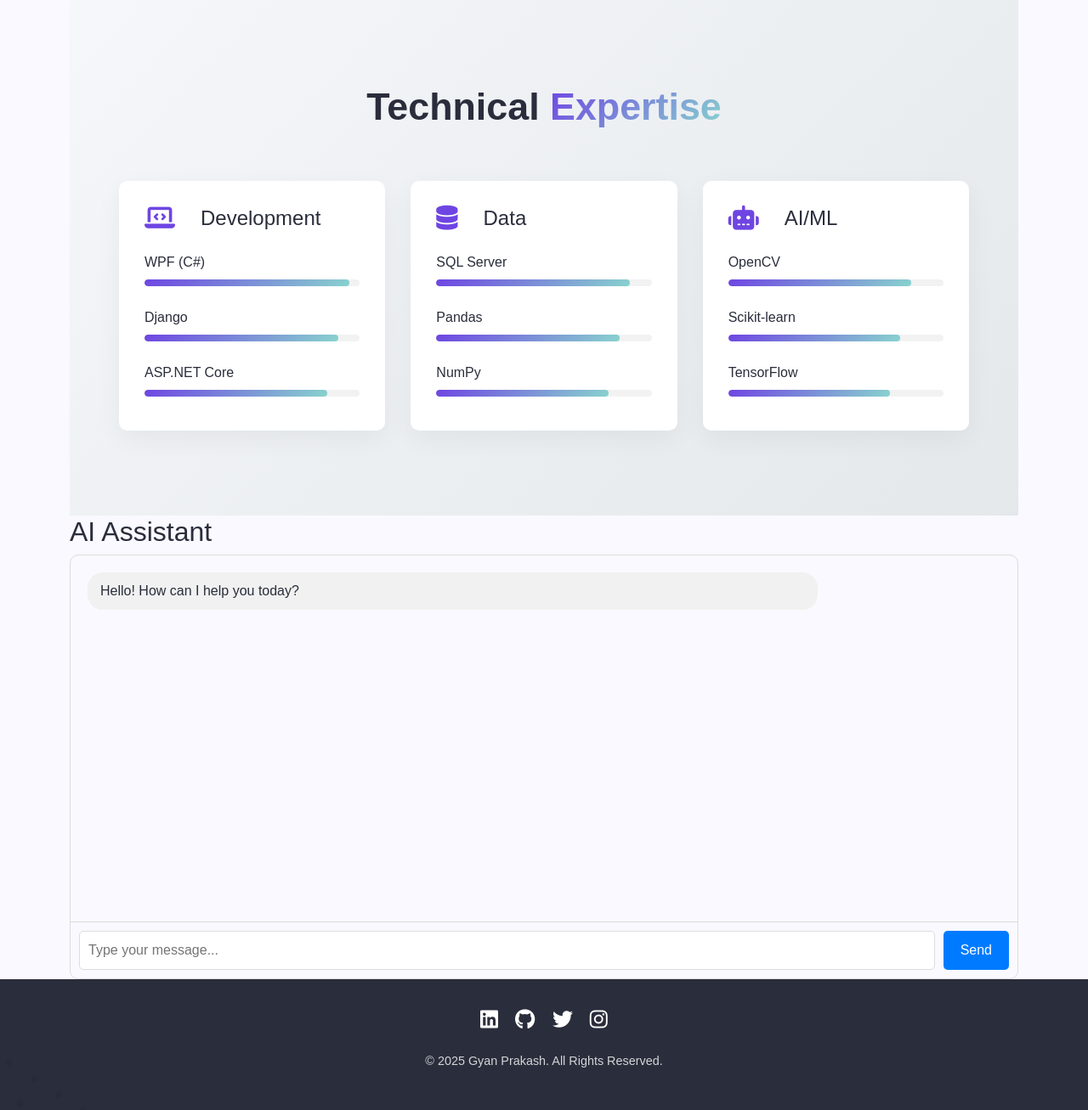
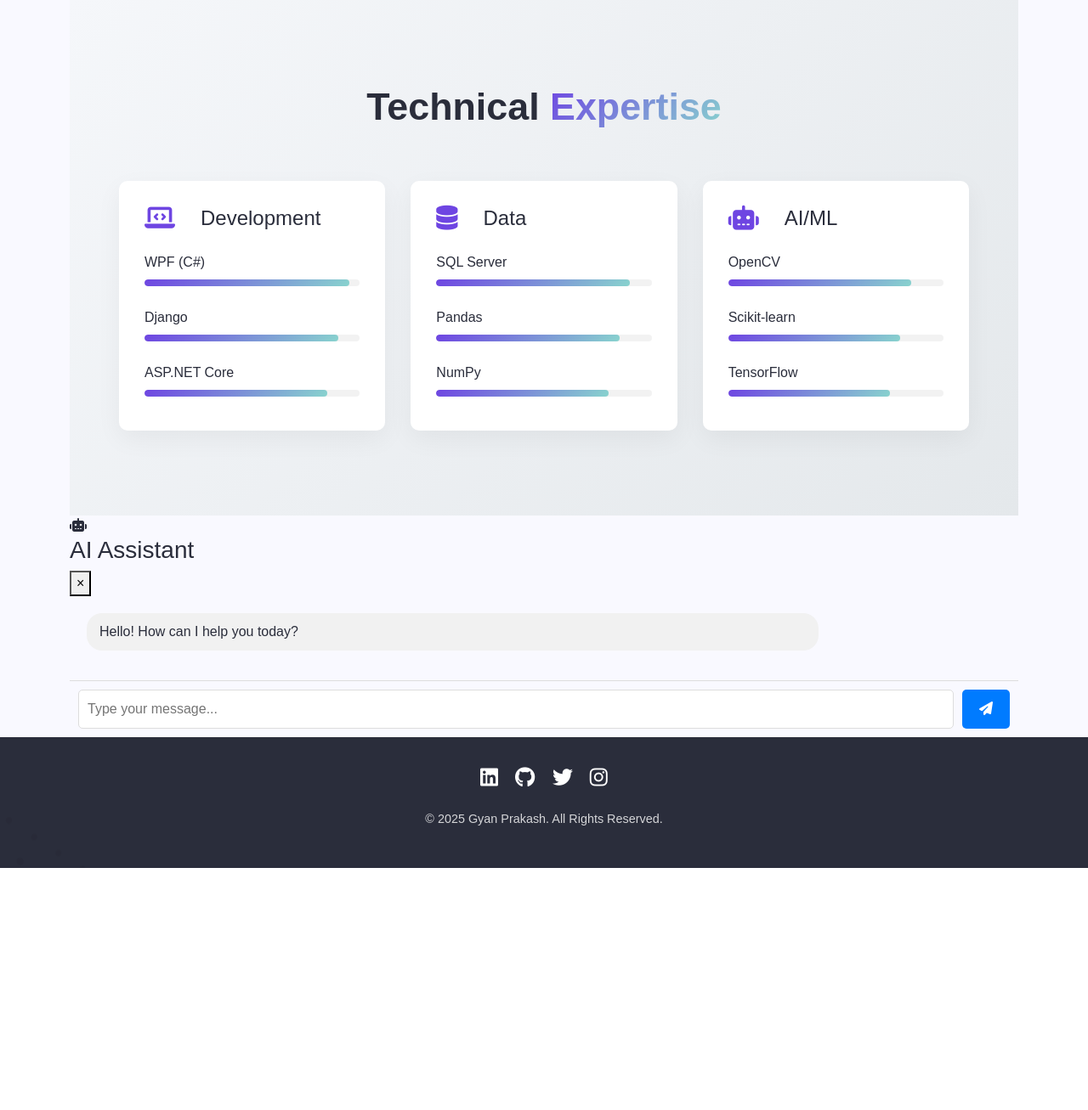
Before and after one commit to guptagyan/my-portfolio, a Django app: page /about/ in a window 1280 px wide. Shown: the part 2055-3362 px from the top of the page at 85% size. After the commit the page ends 3077 px from the top, so only its background shows below. Run offline with Django 5.2, Linux system fonts and the light colour scheme.

Commit message:
new change chatbot in baseclass

```diff
--- a/mainapp/templates/base.html
+++ b/mainapp/templates/base.html
@@ -16,7 +16,6 @@
     <link rel="stylesheet" href="{% static 'css/contact.css' %}">
     <link rel="stylesheet" href="{% static 'css/project.css' %}">
 
-
 </head>
 <body>
     <!-- Scroll Indicator -->
@@ -25,10 +24,6 @@
     <!-- Navbar Section -->
     <nav class="navbar navbar-expand-lg navbar-light fixed-top">
         <div class="container">
-            {% comment %} <a class="navbar-brand" href="{% url 'home' %}">
-                <img src="{% static 'images/logo.png' %}" alt="Gyan Prakash Logo" class="animate__animated animate__fadeInLeft">
-            </a> {% endcomment %}
-
             <a class="navbar-brand gyan-logo animate__animated animate__bounceIn" href="{% url 'home' %}">
                 <div class="gyan-circle">
                     GYAN
@@ -45,15 +40,12 @@
                     <li class="nav-item"><a class="nav-link {% if request.path == '/' %}active{% endif %}" href="{% url 'home' %}">Home</a></li>
                     <li class="nav-item"><a class="nav-link {% if request.path == '/about/' %}active{% endif %}" href="{% url 'about' %}">About</a></li>
                     <li class="nav-item"><a class="nav-link {% if request.path == '/resume/' %}active{% endif %}" href="{% url 'resume' %}">Resume</a></li>
-
                     <li class="nav-item">
                         <a class="nav-link {% if request.path == '/projects/' %}active{% endif %}"
-       href="{% url 'projects' %}">  <!-- Without namespace -->
+                           href="{% url 'projects' %}">
                            Projects
                         </a>
                     </li>
-
-                    <!-- <li class="nav-item"><a class="nav-link {% if request.path == '/projects/' %}active{% endif %}" href="{% url 'projects' %}">Projects</a></li> -->
                     <li class="nav-item"><a class="nav-link {% if request.path == '/contact/' %}active{% endif %}" href="{% url 'contact' %}">Contact</a></li>
                 </ul>
             </div>
@@ -66,15 +58,22 @@
         {% endblock %}
     </div>
 
-    <div class="container chatbot-page">
-    <h2>AI Assistant</h2>
-    <div class="chat-container">
+    <!-- Chatbot Section -->
+    <div class="container chatbot-container">
+        <div class="chatbot-toggle" id="chatbot-toggle">
+            <i class="fas fa-robot"></i>
+        </div>
+        <div class="chatbot-window" id="chatbot-window">
+            <div class="chatbot-header">
+                <h3>AI Assistant</h3>
+                <button class="close-chatbot" id="close-chatbot">&times;</button>
+            </div>
             <div class="chat-messages" id="chat-messages">
                 <!-- Messages will appear here -->
             </div>
             <div class="chat-input">
                 <input type="text" id="user-input" placeholder="Type your message...">
-            <button id="send-btn">Send</button>
+                <button id="send-btn"><i class="fas fa-paper-plane"></i></button>
             </div>
         </div>
     </div>
@@ -87,16 +86,13 @@
                     <a href="https://www.linkedin.com/in/gyan-prakash-691a0b238/" class="animate__animated animate__bounceIn delay-1"><i class="fab fa-linkedin"></i></a>
                     <a href="#" class="animate__animated animate__bounceIn delay-2"><i class="fab fa-github"></i></a>
                     <a href="#" class="animate__animated animate__bounceIn delay-3"><i class="fab fa-twitter"></i></a>
-
                     <a href="https://www.instagram.com/gyan1436/" class="social-link" target="_blank">
                         <i class="fab fa-instagram"></i>
                     </a>
-
                 </div>
                 <p class="copyright">&copy; 2025 Gyan Prakash. All Rights Reserved.</p>
             </div>
         </div>
-
     </footer>
 
     <!-- Bootstrap & Custom JS -->
@@ -128,10 +124,14 @@
             }
         });
 
+        // Chatbot functionality
         document.addEventListener('DOMContentLoaded', function() {
             const userInput = document.getElementById('user-input');
             const sendBtn = document.getElementById('send-btn');
             const chatMessages = document.getElementById('chat-messages');
+            const chatbotToggle = document.getElementById('chatbot-toggle');
+            const chatbotWindow = document.getElementById('chatbot-window');
+            const closeChatbot = document.getElementById('close-chatbot');
 
             function addMessage(text, isUser) {
                 const messageDiv = document.createElement('div');
@@ -165,6 +165,15 @@
                 }
             }
 
+            // Toggle chatbot window
+            chatbotToggle.addEventListener('click', function() {
+                chatbotWindow.classList.toggle('show');
+            });
+
+            closeChatbot.addEventListener('click', function() {
+                chatbotWindow.classList.remove('show');
+            });
+
             sendBtn.addEventListener('click', sendMessage);
             userInput.addEventListener('keypress', function(e) {
                 if (e.key === 'Enter') {
```
Lines whose indentation alone changed are shown as unchanged.
